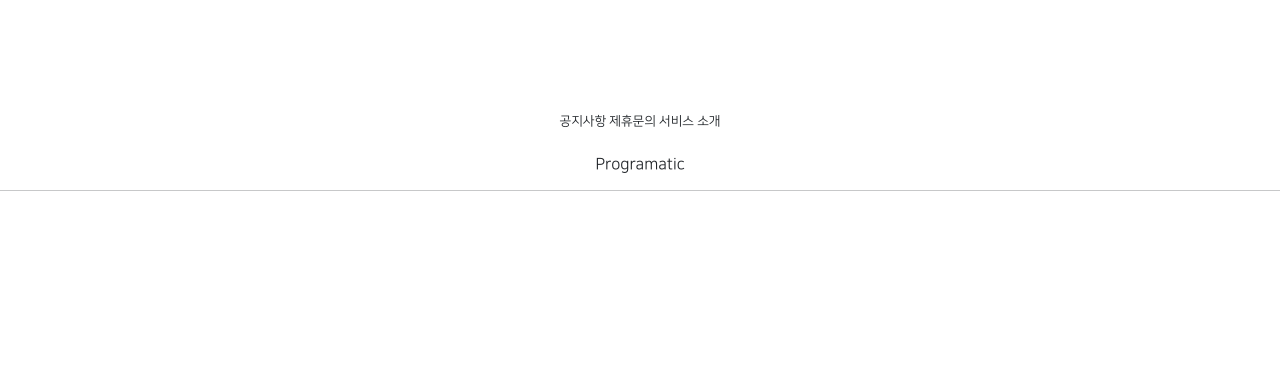
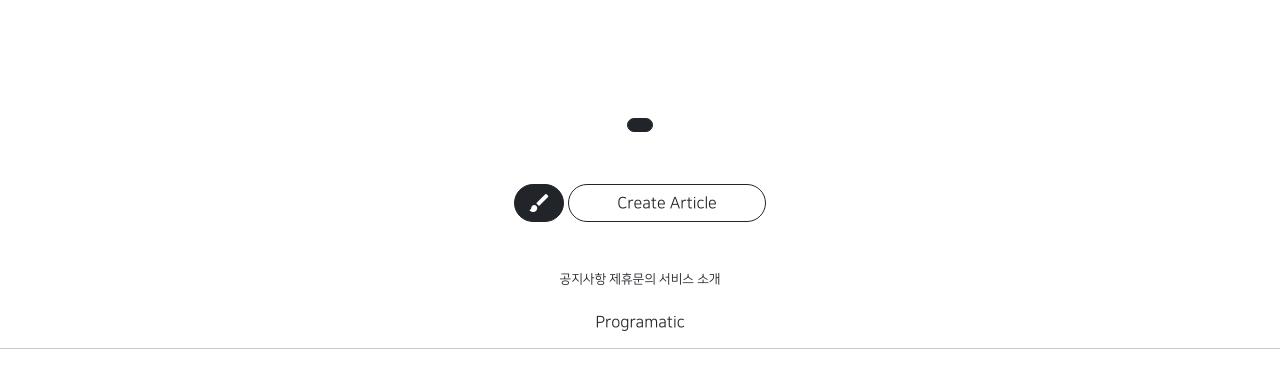
Before and after one commit to kovus380/GISTEC_WEB, a Django app: template projectapp/templates/projectapp/detail.html in a window 1280 px wide. Shown: the part 297-685 px from the top of the page. Run offline with Django 3.2, Linux system fonts and the light colour scheme; the template is opened without the code that fills it, so the values that code supplies are empty; parts of the project's set-up code (start-up, migrations or seed data) failed here and were passed over; some libraries are stand-ins or nearby versions.

Commit message:
08/19 class commit 3

```diff
--- a/projectapp/templates/projectapp/detail.html
+++ b/projectapp/templates/projectapp/detail.html
@@ -14,4 +14,8 @@
         </div>
     </div>
 
+    <div>
+        {% include 'snippets/list_fragment.html' with article_list=object_list %}
+    </div>
+
 {% endblock %}
--- /dev/null
+++ b/templates/snippets/list_fragment.html
@@ -0,0 +1,61 @@
+
+{% load static %}
+
+
+
+    <style>
+
+        .container {
+            padding: 0;
+            margin: 0 auto;
+        }
+
+        .container div {
+          width: 45%;
+            max-width: 200px;
+            box-shadow: 0 0 .5rem grey;
+          display: flex;
+          justify-content: center;
+          align-items: center;
+          border-radius: 1rem;
+            flex-direction: column;
+        }
+
+        .container img {
+            width: 100%;
+            border-radius: 1rem;
+        }
+
+    </style>
+
+
+    <div class="container my-4">
+
+        {% for article in article_list %}
+
+            <div>
+                <a href="{% url 'articleapp:detail' pk=article.pk %}">
+                    <img src="{{ article.image.url }}"
+                         alt="">
+                </a>
+                <span>{{ article.title }}</span>
+            </div>
+
+        {% endfor %}
+
+    </div>
+
+    <script src="{% static 'js/magicgrid.js' %}"></script>
+
+   {% include 'snippets/pagination.html' %}
+
+    <div class="text-center my-5">
+        <a href="{% url 'articleapp:create' %}"
+            class="btn btn-dark rounded-pill material-icons">
+                brush
+        </a>
+        <a href="{% url 'articleapp:create' %}"
+                class="btn btn-outline-dark rounded-pill px-5">
+            Create Article
+        </a>
+    </div>
```
Also changed, not shown: projectapp/views.py (+9 -1 lines).
